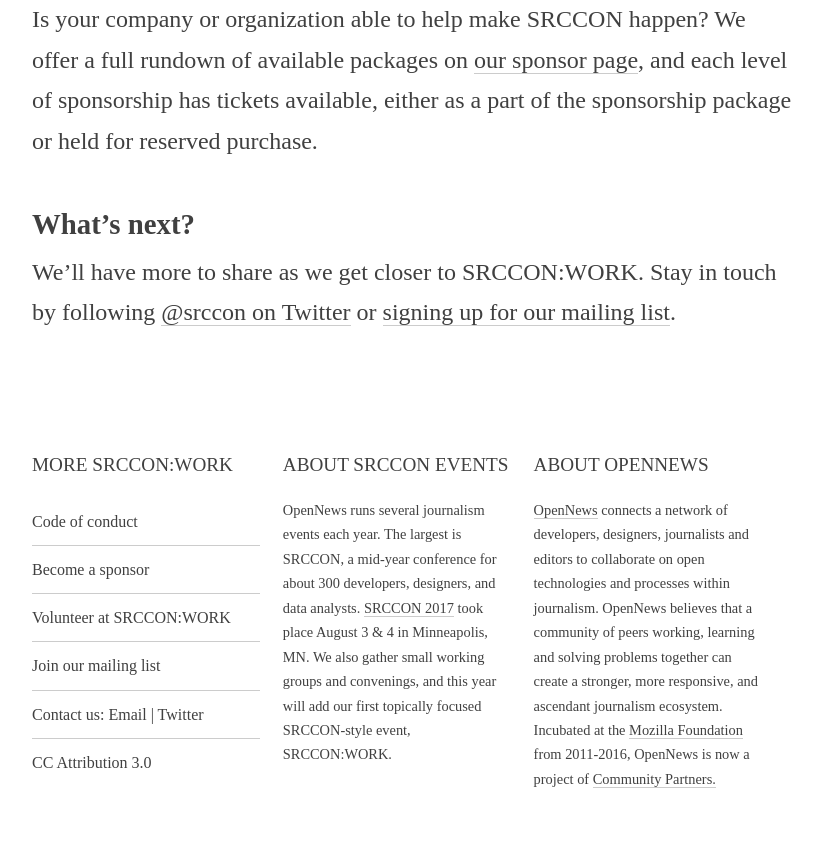
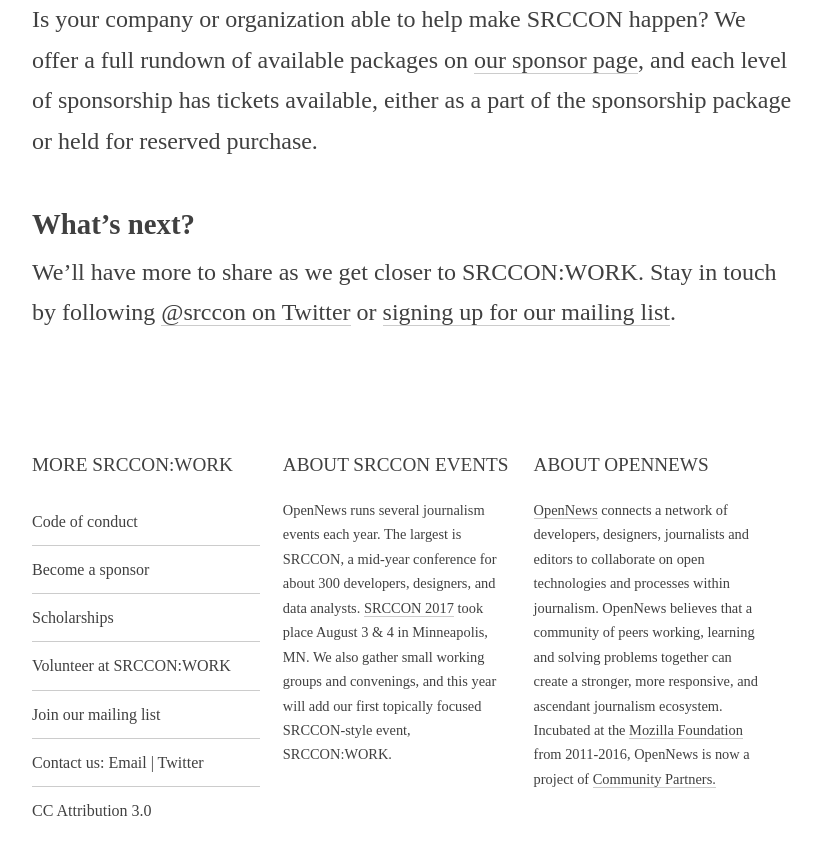
Before and after one commit to OpenNews/srccon-work, a Jekyll site: the page built from homepage.md, in a window 1280 px wide and 900 px high, scrolled down 2582 px. Shown: the top 855 px of the window, without its empty margins (228-1050 px from the left). Built offline with Jekyll 4.4.1, drawn with Linux system fonts in a browser that asks for light colours.

Commit message:
add scholarships

```diff
--- a/_includes/footer.html
+++ b/_includes/footer.html
@@ -4,6 +4,7 @@
         <ul>
             <li><a href="/conduct">Code of conduct</a>
             <li><a href="/sponsors">Become a sponsor</a>
+            <li><a href="/scholarships">Scholarships</a>
             <li><a href="/volunteer">Volunteer at SRCCON:WORK</a>
             <li>Join our <a href="http://opennews.us5.list-manage.com/subscribe?u=71c95e9a43708843d2fdc1f09&id=996e9290cc">mailing list</a></li>
             <li>Contact us: <a href="mailto:srccon@opennews.org">Email</a> | <a href="https://twitter.com/srccon">Twitter</a></li>
```
